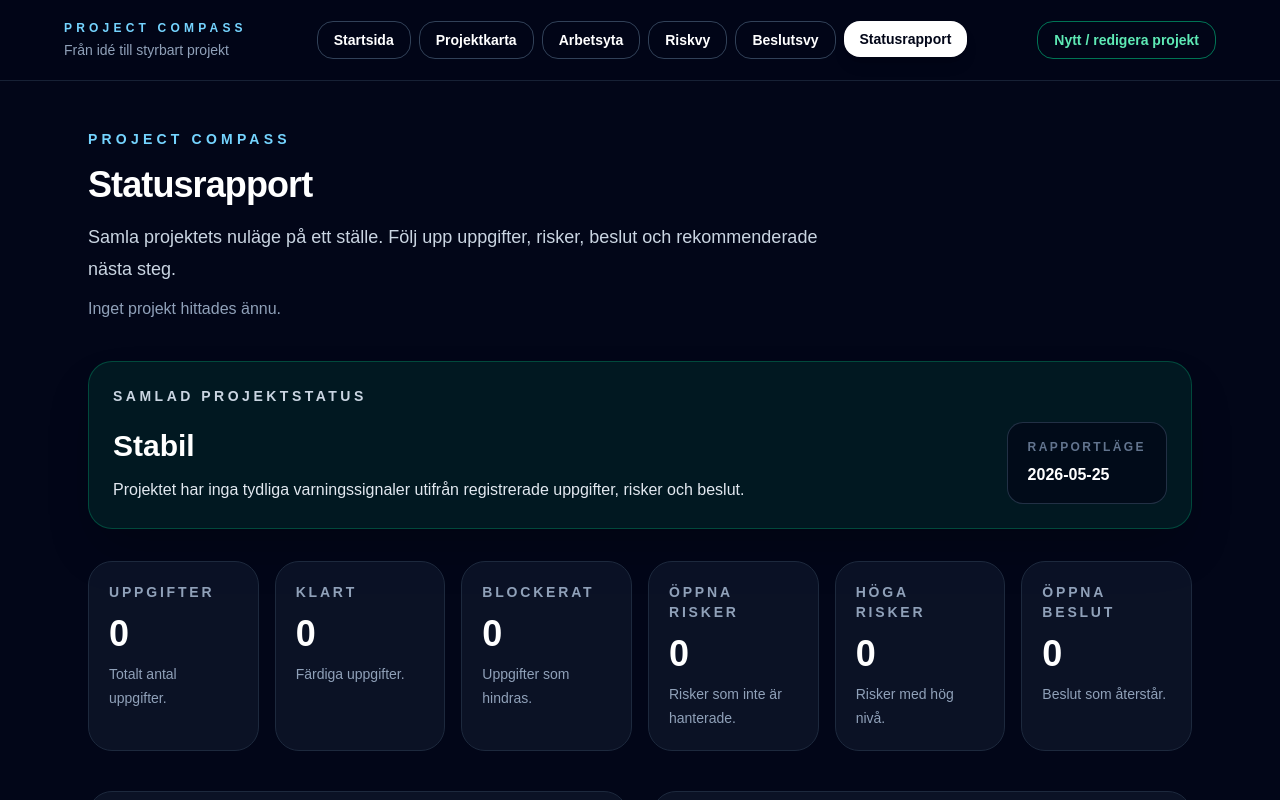
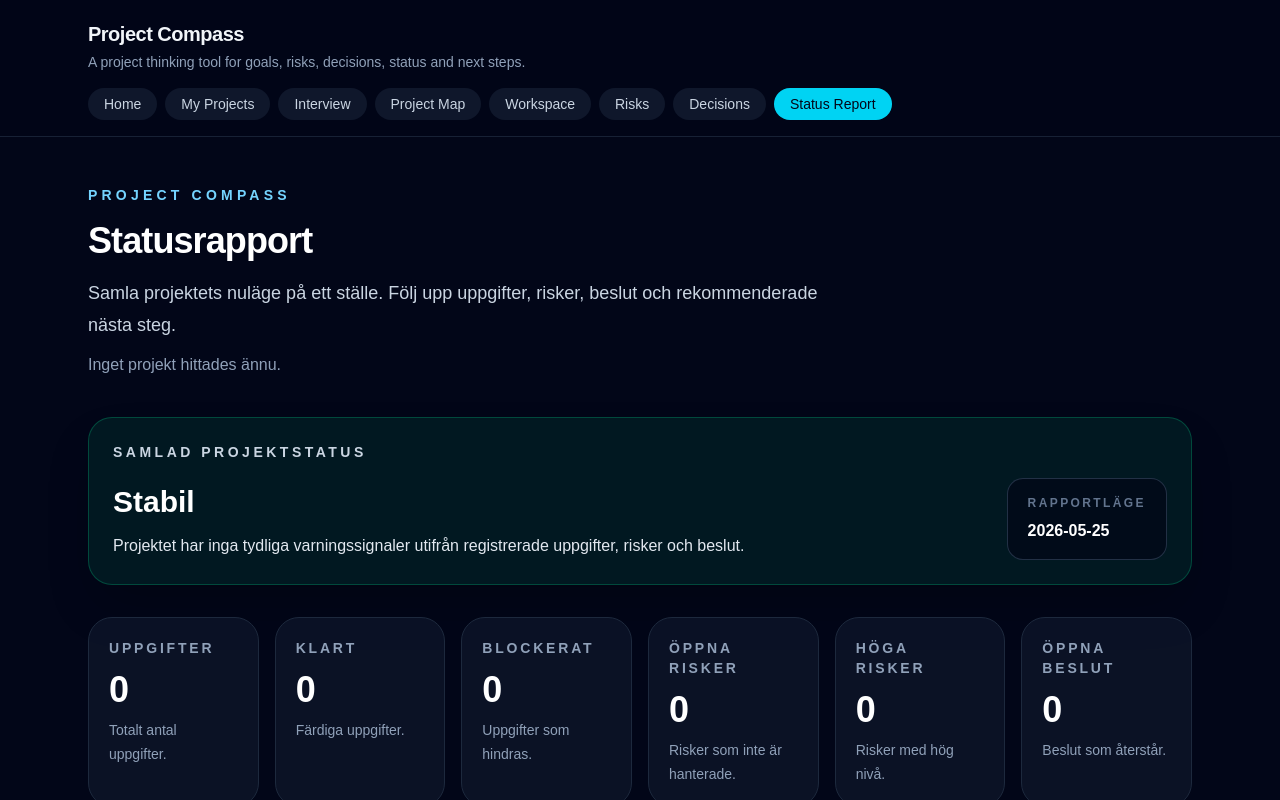
Before and after one commit to Zion8a/project-compass, a Next.js app: page /project-report in a window 1280 px wide. Shown: the top 800 px of the page. Built offline with nearby package versions, Linux system fonts and the light colour scheme.

Commit message:
Add projects link to app header

```diff
--- a/src/components/AppHeader.tsx
+++ b/src/components/AppHeader.tsx
@@ -1,77 +1,79 @@
+"use client";
+
 import Link from "next/link";
+import { usePathname } from "next/navigation";
 
-type AppHeaderProps = {
-  currentPage:
-    | "home"
-    | "new-project"
-    | "project-map"
-    | "project-board"
-    | "project-risks"
-    | "project-decisions"
-    | "project-report";
-};
-
-const navigationItems = [
+const navItems = [
   {
-    label: "Startsida",
     href: "/",
-    page: "home",
+    label: "Home",
   },
   {
-    label: "Projektkarta",
-    href: "/project-map",
-    page: "project-map",
+    href: "/projects",
+    label: "My Projects",
   },
   {
-    label: "Arbetsyta",
-    href: "/project-board",
-    page: "project-board",
+    href: "/project-interview",
+    label: "Interview",
   },
   {
-    label: "Riskvy",
-    href: "/project-risks",
-    page: "project-risks",
+    href: "/project-map",
+    label: "Project Map",
   },
   {
-    label: "Beslutsvy",
-    href: "/project-decisions",
-    page: "project-decisions",
+    href: "/project-board",
+    label: "Workspace",
   },
   {
-    label: "Statusrapport",
+    href: "/project-risks",
+    label: "Risks",
+  },
+  {
+    href: "/project-decisions",
+    label: "Decisions",
+  },
+  {
     href: "/project-report",
-    page: "project-report",
+    label: "Status Report",
   },
 ];
 
-export default function AppHeader({ currentPage }: AppHeaderProps) {
+export default function AppHeader() {
+  const pathname = usePathname();
+
   return (
-    <header className="border-b border-slate-800/80 bg-slate-950/95 px-6 py-5 text-white">
-      <div className="mx-auto flex max-w-6xl flex-col gap-5 lg:flex-row lg:items-center lg:justify-between">
-        <Link href="/" className="group">
-          <p className="text-xs font-semibold uppercase tracking-[0.35em] text-sky-300">
+    <header className="border-b border-slate-800/80 bg-slate-950/95">
+      <div className="mx-auto flex max-w-6xl flex-col gap-5 px-6 py-5">
+        <div className="flex flex-col gap-1">
+          <Link
+            href="/"
+            className="text-xl font-bold tracking-tight text-slate-100"
+          >
             Project Compass
+          </Link>
+          <p className="text-sm text-slate-400">
+            A project thinking tool for goals, risks, decisions, status and next
+            steps.
           </p>
+        </div>
 
-          <p className="mt-1 text-sm text-slate-400 group-hover:text-slate-300">
-            Från idé till styrbart projekt
-          </p>
-        </Link>
-
-        <nav aria-label="Huvudnavigation">
+        <nav aria-label="Main navigation">
           <ul className="flex flex-wrap gap-2">
-            {navigationItems.map((item) => {
-              const isActive = item.page === currentPage;
+            {navItems.map((item) => {
+              const isActive =
+                item.href === "/"
+                  ? pathname === item.href
+                  : pathname.startsWith(item.href);
 
               return (
                 <li key={item.href}>
                   <Link
                     href={item.href}
-                    className={
+                    className={`rounded-full px-4 py-2 text-sm font-medium transition ${
                       isActive
-                        ? "inline-flex rounded-2xl bg-white px-4 py-2 text-sm font-semibold text-slate-950 shadow-lg"
-                        : "inline-flex rounded-2xl border border-slate-700 px-4 py-2 text-sm font-semibold text-white hover:bg-slate-900"
-                    }
+                        ? "bg-cyan-400 text-slate-950"
+                        : "bg-slate-900 text-slate-300 hover:bg-slate-800 hover:text-slate-100"
+                    }`}
                   >
                     {item.label}
                   </Link>
@@ -80,17 +82,6 @@ export default function AppHeader({ currentPage }: AppHeaderProps) {
             })}
           </ul>
         </nav>
-
-        <Link
-          href="/new-project"
-          className={
-            currentPage === "new-project"
-              ? "inline-flex w-fit rounded-2xl bg-emerald-400 px-4 py-2 text-sm font-semibold text-slate-950 shadow-lg hover:bg-emerald-300"
-              : "inline-flex w-fit rounded-2xl border border-emerald-500/60 px-4 py-2 text-sm font-semibold text-emerald-300 hover:bg-emerald-500/10"
-          }
-        >
-          Nytt / redigera projekt
-        </Link>
       </div>
     </header>
   );
```
